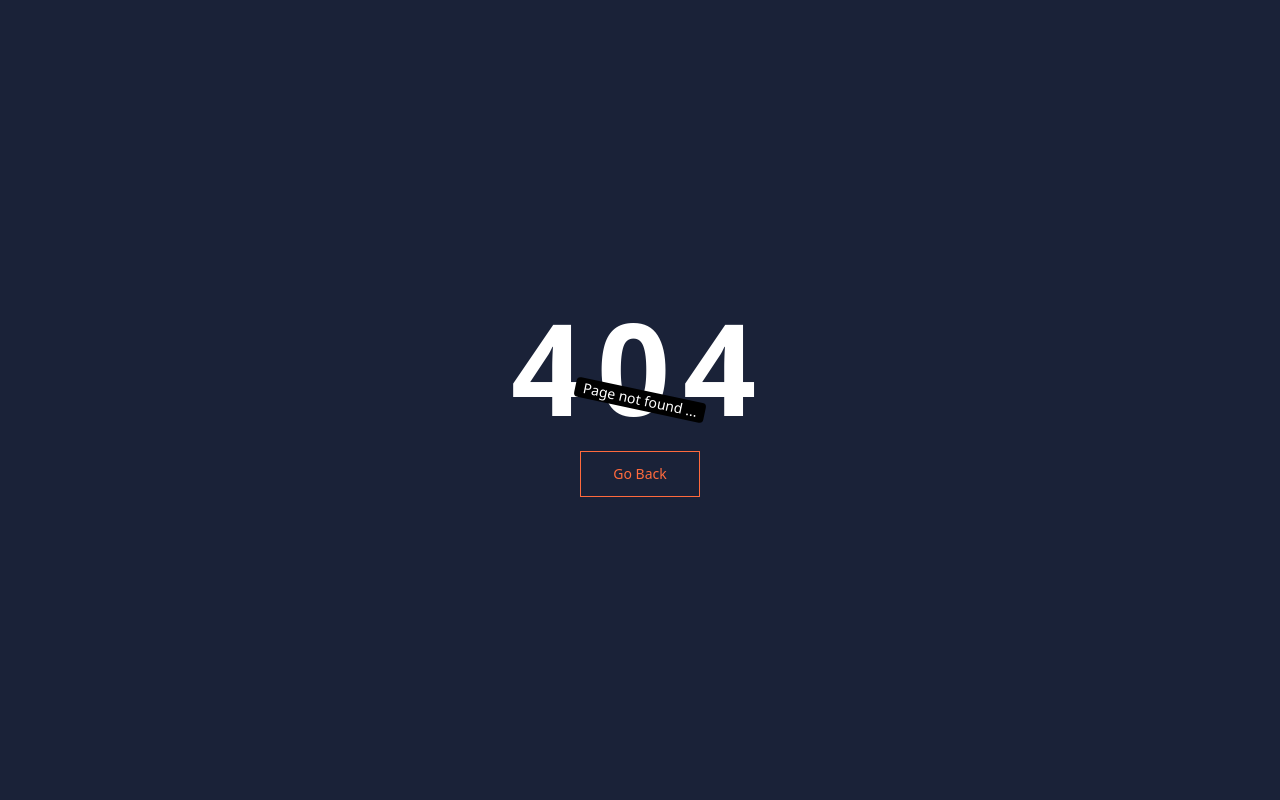
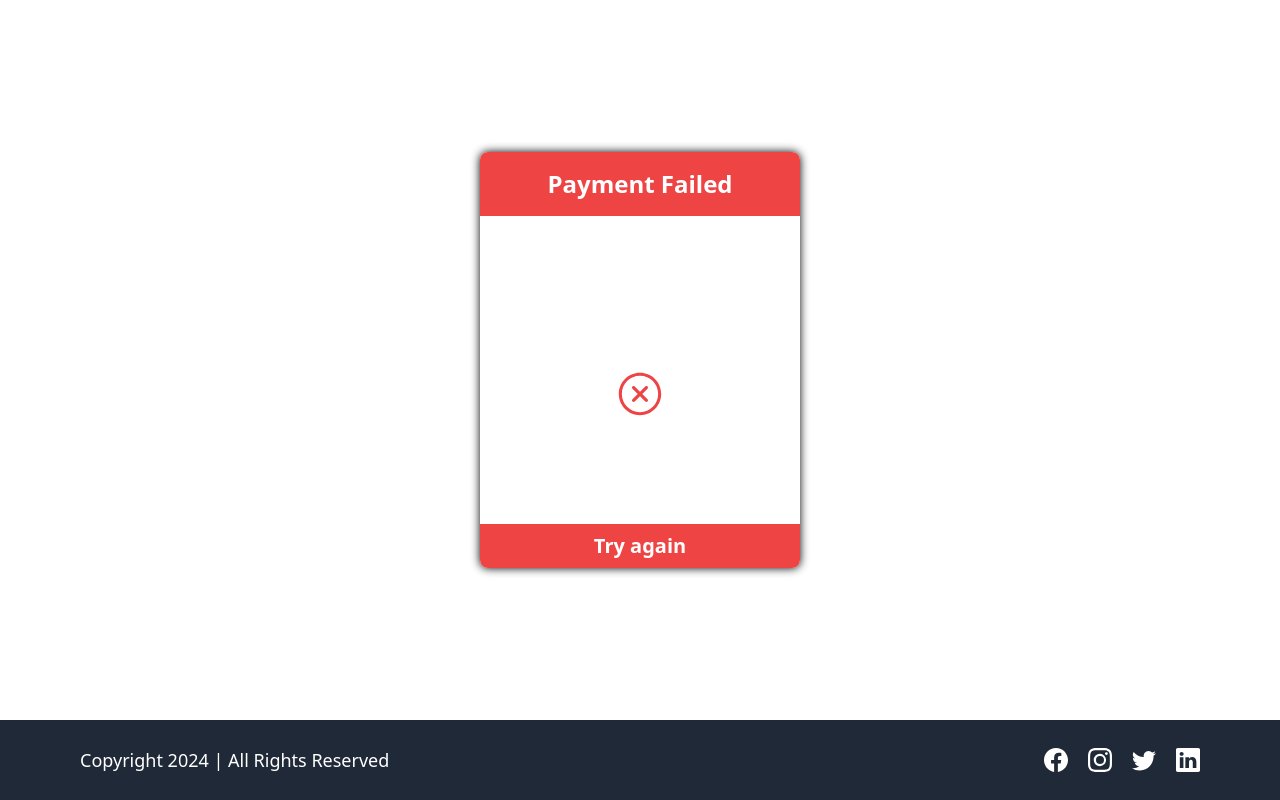
Before and after one commit to sumityadavpw/Lms-frontend, a React (Vite) app in the folder Lms-frontend/: page /checkout/fail in a window 1280 px wide. Before the commit this address had no page. Built offline with nearby package versions, Linux system fonts and the light colour scheme; sample sign-in values are in the browser's storage.

Commit message:
Added fail and payment cancellation flow

```diff
--- a/Lms-frontend/src/App.jsx
+++ b/Lms-frontend/src/App.jsx
@@ -17,6 +17,7 @@
 import EditProfile from './Pages/User/EditProfile';
 import Checkout from './Pages/Payment/Checkout';
 import CheckoutSuccess from './Pages/Payment/CheckoutSuccess';
+import CheckoutFailure from './Pages/Payment/CheckoutFailure';
 function App() {
 
   return (
@@ -42,6 +43,9 @@
           <Route path='/user/editprofile' element={<EditProfile/>} />
           <Route path='checkout' element={<Checkout/>}/>
           <Route path='checkout/success' element={<CheckoutSuccess/>}/>
+          <Route path='checkout/fail' element={<CheckoutFailure/>}/>
+
+
 
         </Route>
         <Route path="*" element={<NotFound />}></Route>
--- a/Lms-frontend/src/Pages/Payment/Checkout.jsx
+++ b/Lms-frontend/src/Pages/Payment/Checkout.jsx
@@ -13,8 +13,6 @@
     const navigate = useNavigate();
     const razorpayKey = useSelector((state) => state?.razorpay?.key);
     const subscription_id = useSelector((state) => state?.razorpaykey?.subscription_id);
-    const isPaymentVerified = useSelector((state) => state?.razorpay?.isPaymentVerified);
-    const userData = useSelector((state) => state?.auth?.data);
     const paymentDetails = {
         razorpay_payment_id: "",
         razorpay_subscription_id: "",
@@ -47,6 +45,7 @@
                 toast.success("Payment successfull");
 
                 const res = await dispatch(verifyUserPayment(paymentDetails));
+                console.log(res);
                 res?.payload?.success ? navigate("/checkout/success") : navigate("/checkout/fail");
             }
         }
--- /dev/null
+++ b/Lms-frontend/src/Pages/Payment/CheckoutFailure.jsx
@@ -0,0 +1,36 @@
+import React from "react";
+import HomeLayout from "../../Layouts/HomeLayout";
+import { RxCrossCircled } from "react-icons/rx";
+import { Link } from "react-router-dom";
+
+function CheckoutFailure() {
+    return (
+        <HomeLayout>
+            <div className="min-h-[90vh] flex items-center justify-center text-white">
+                <div className="w-80 h-[26rem] flex flex-col justify-center items-center shadow-[0_0_10px_black] rounded-lg relative">
+                    <h1 className="bg-red-500 absolute text-center top-0 w-full py-4 text-2xl font-bold rounded-tl-lg rounded-tr-lg">Payment Failed</h1>
+
+                    <div className="px-4 flex flex-col items-center justify-center space-y-2">
+                        <div className="text-center space-y-2">
+                            <h2 className="text-lg font-semibold">
+                                Oops ! Your payment failed
+                            </h2>
+                            <p className="text-left">
+                                Please try again later
+                            </p>
+
+                        </div>
+                        <RxCrossCircled className="text-red-500 text-5xl"/>
+                    </div>
+
+                    <Link to="/checkout" className="bg-red-500 hover:bg-red-600 transition-all ease-in-out duration-300 absolute bottom-0 w-full py-2 text-xl font-semibold text-center rounded-bl-lg rounded-br-lg">
+                        <button>Try again</button>
+                    </Link>
+                </div>
+
+            </div>
+        </HomeLayout>
+    )
+}
+
+export default CheckoutFailure;
--- a/Lms-frontend/src/Pages/Payment/CheckoutSuccess.jsx
+++ b/Lms-frontend/src/Pages/Payment/CheckoutSuccess.jsx
@@ -1,9 +1,18 @@
-import React from "react";
+import { useEffect } from "react";
 import HomeLayout from "../../Layouts/HomeLayout";
 import { AiFillCheckCircle} from "react-icons/ai";
 import { Link } from "react-router-dom";
+import { useDispatch } from "react-redux";
+import { getUserData } from "../../Redux/Slices/AuthSlice";
 
 function CheckoutSuccess() {
+    const dispatch = useDispatch();
+
+    useEffect(() => {
+        dispatch(getUserData());
+    })
+
+
     return (
         <HomeLayout>
             <div className="min-h-[90vh] flex items-center justify-center text-white">
--- a/Lms-frontend/src/Pages/User/Profile.jsx
+++ b/Lms-frontend/src/Pages/User/Profile.jsx
@@ -1,14 +1,24 @@
+import toast from "react-hot-toast";
 import { useDispatch, useSelector } from "react-redux";
 
-import { Link } from "react-router-dom"
+import { Link, useNavigate } from "react-router-dom"
 import Layouts from "../../Layouts/HomeLayout";
+import { cancelCourseBundle } from "../../Redux/Slices/RazorpaySlice";
+import { getUserData } from "../../Redux/Slices/AuthSlice";
 
 function Profile() {
 
     const dispatch = useDispatch();
-
+    const navigate = useNavigate();
     const userData = useSelector((state) => state?.auth?.data);
 
+    async function handleCancellation() {
+        toast("Initiating cancellation");
+        await dispatch(cancelCourseBundle());
+        await dispatch(getUserData());
+        toast.success("Cancellation completed!");
+        navigate("/");
+    }
 
     return (
         <Layouts>
@@ -42,7 +52,7 @@
                         </Link>
                     </div>
                     {userData ?.subscription?.status === "active" && (
-                        <button className="w-full bg-red-600 hover:bg-red-500 transition-all ease-in-out duration-300 rounded-sm font-semibold py-2 cursor-pointer text-center">
+                        <button onClick={handleCancellation} className="w-full bg-red-600 hover:bg-red-500 transition-all ease-in-out duration-300 rounded-sm font-semibold py-2 cursor-pointer text-center">
                             Cancel Subscription
                         </button>
                     )}
--- a/Lms-frontend/src/Redux/Slices/RazorpaySlice.js
+++ b/Lms-frontend/src/Redux/Slices/RazorpaySlice.js
@@ -25,6 +25,7 @@
 export const purchaseCourseBundle = createAsyncThunk("/purchaseCourse", async () => {
     try {
         const response = await axiosInstance.post("/payments/subscribe");
+        console.log(response)
         return response.data;
     } catch(error) {
         toast.error("error?.response?.data?.message");
```
